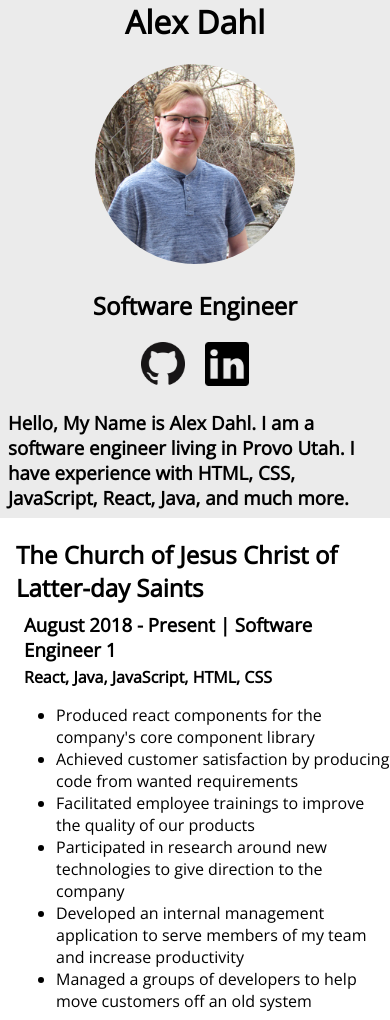
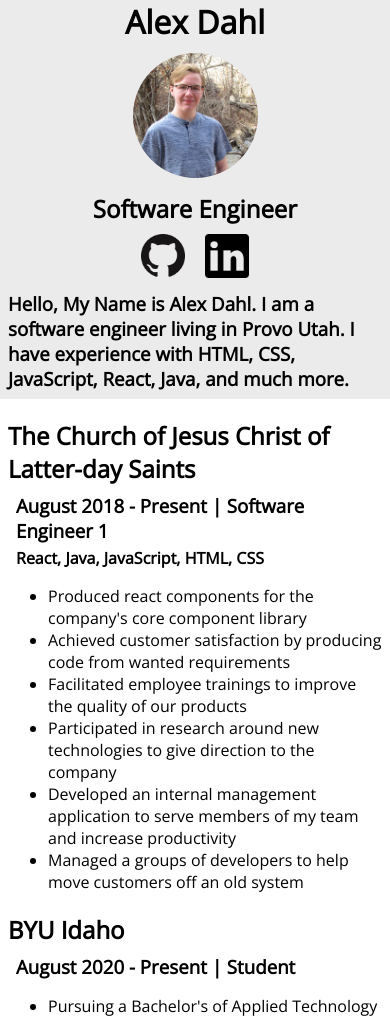
Before and after one commit to alexd99/alexdahl.dev, a plain HTML site: page index.html in a window 390 px wide. Shown: the top 1020 px of the page. Drawn offline with nearby package versions, Linux system fonts and the light colour scheme.

Commit message:
clean up the style of the page

```diff
--- a/index.html
+++ b/index.html
@@ -22,7 +22,7 @@
           src="./assets/profilePic.png"
           alt="a picture of Alex Dahl"
         />
-        <h2>Software Engineer</h2>
+        <h2 id="title">Software Engineer</h2>
       </header>
 
       <div id="profileLinks">
@@ -42,7 +42,7 @@
         </a>
       </div>
 
-      <h3 id="bigography">
+      <h3 id="biography">
         Hello, My Name is Alex Dahl. I am a software engineer living in Provo
         Utah. I have experience with HTML, CSS, JavaScript, React, Java, and
         much more.
--- a/styles.css
+++ b/styles.css
@@ -1,8 +1,3 @@
-:root {
-  --primary-color: #1561ad;
-  --secondary-color: #1c77ac;
-}
-
 html,
 body {
   width: 100%;
@@ -60,11 +55,11 @@ a {
   flex-direction: row;
   justify-content: center;
 }
-#bigography {
+#biography {
   margin-block-end: 0;
 }
 #history {
-  padding-inline-start: 1rem;
+  padding: 0 1rem;
 }
 
 @media (max-width: 800px) {
@@ -74,5 +69,22 @@ a {
   #bio {
     height: auto;
     padding-block-end: 0.5rem;
+    position: static;
+  }
+  #name {
+    margin-block-end: 0.625rem;
+  }
+  #profilePicture {
+    width: 125px;
+    height: 125px;
+  }
+  #title {
+    margin: 0.5625rem auto;
+  }
+  #biography {
+    margin-block-start: 0.5rem;
+  }
+  #history {
+    padding: 0 0.5rem;
   }
 }
```
